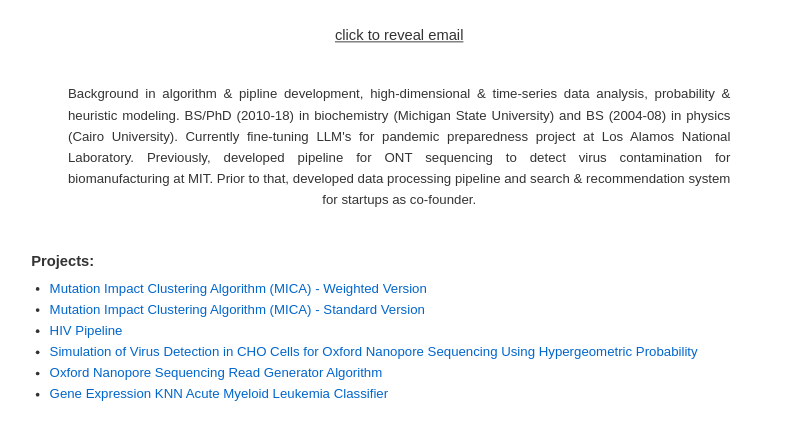
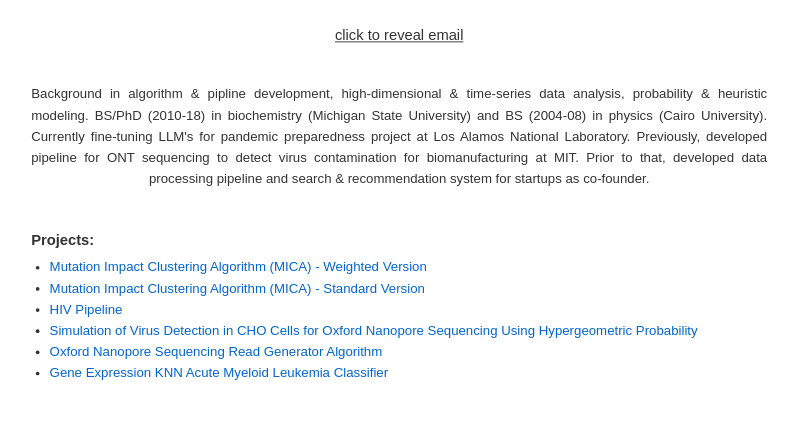
Before and after one commit to raeufroushangar/raeufroushangar.com, a Jekyll site: the page built from index.html, in a window 1280 px wide. Shown: the top 440 px of the page, without its empty margins (208-1006 px from the left). Built offline with Jekyll 4.4.1, drawn with Linux system fonts in a browser that asks for light colours.

Commit message:
Update profile image and homepage

```diff
--- a/index.html
+++ b/index.html
@@ -12,7 +12,7 @@ title: Home
 </div>
 
 <div style="display: flex; justify-content: center; align-items: center;">
-  <div style="max-width: 90%; font-size: 0.9em; text-align: justify; text-align-last: center;">
+  <div style="font-size: 0.9em; text-align: justify; text-align-last: center;">
     Background in algorithm & pipline development, high-dimensional & time-series data analysis, probability & heuristic modeling. BS/PhD (2010-18) in biochemistry (Michigan State University) and BS (2004-08) in physics (Cairo University). Currently fine-tuning LLM's for pandemic preparedness project at Los Alamos National Laboratory. Previously, developed pipeline for ONT sequencing to detect virus contamination for biomanufacturing at MIT. Prior to that, developed data processing pipeline and search & recommendation system for startups as co-founder.
   </div>
 </div>
```
